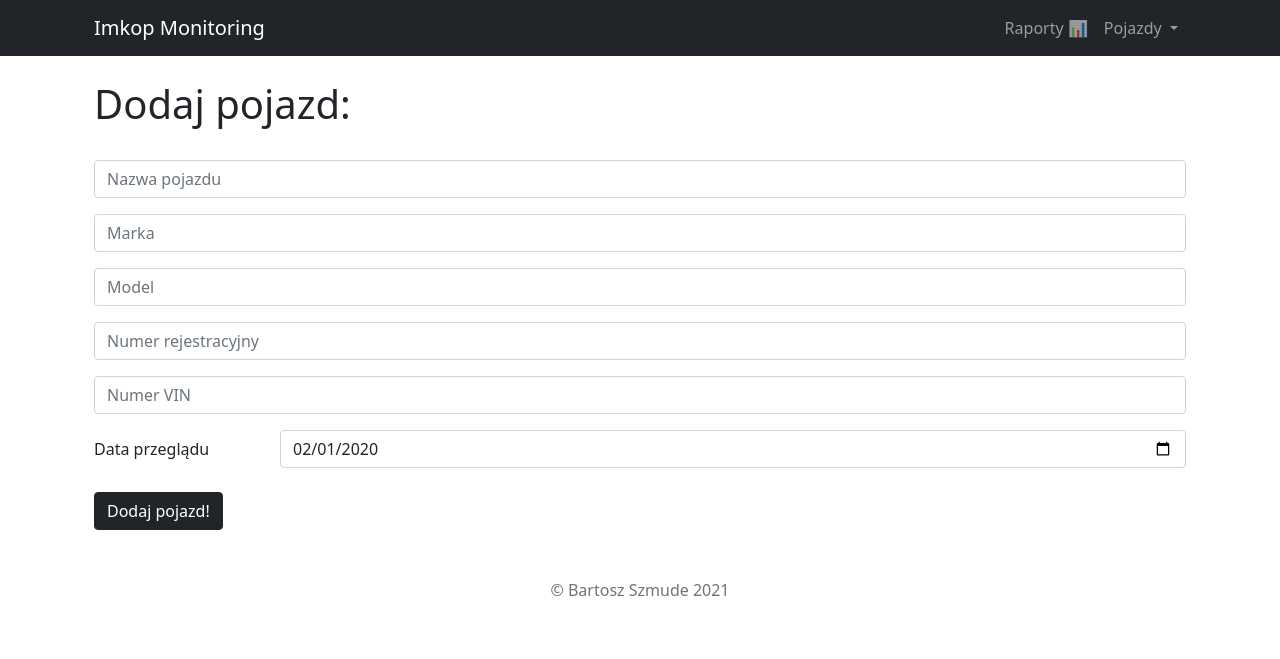
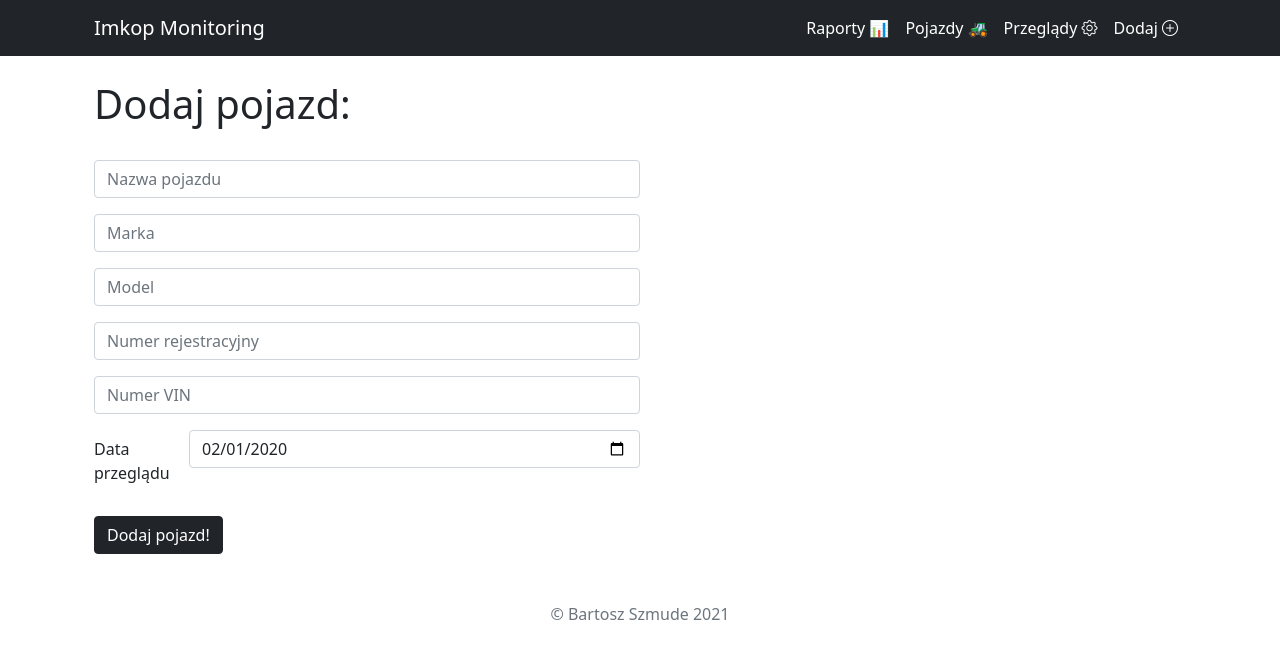
Before and after one commit to besesito/ehee, a Django app: page /pojazdy/dodaj in a window 1280 px wide. Shown: the top 659 px of the page. Run offline with Django 3.2, Linux system fonts and the light colour scheme; some libraries are stand-ins or nearby versions.

Commit message:
Update style

```diff
--- a/Imkop_project/templates/base.html
+++ b/Imkop_project/templates/base.html
@@ -48,18 +48,11 @@
             </button>
             <div class="collapse navbar-collapse justify-content-end" id="navbarNavAltMarkup">
                 <div class="navbar-nav">
-                    <a class="nav-link"  href="{% url 'raport' %}">Raporty 📊</a>
-                    <li class="nav-item dropdown">
-          <a class="nav-link dropdown-toggle" href="#" id="navbarDropdownMenuLink" role="button" data-bs-toggle="dropdown" aria-expanded="false">
-            Pojazdy
-          </a>
-          <ul class="dropdown-menu" aria-labelledby="navbarDropdownMenuLink">
-            <li><a class="dropdown-item" href="{% url 'pojazdy' %}">Pojazdy 🚜</a>
-            <li><a class="dropdown-item" href="{% url 'dodaj' %}">Dodaj  <i class="bi bi-plus-circle"></i></a>
-              <li><a class="dropdown-item" href="#">Przeglądy <i class="bi bi-gear"></i></a>
+                    <a class="nav-link active"  href="{% url 'raport' %}">Raporty 📊</a>
+                    <a class="nav-link active"  href="{% url 'pojazdy' %}">Pojazdy 🚜</a>
+                    <a class="nav-link active"  href="">Przeglądy <i class="bi bi-gear"></i></a>
+                    <a class="nav-link active"  href="{% url 'dodaj' %}">Dodaj <i class="bi bi-plus-circle"></i></a>
 
-          </ul>
-        </li>
                 </div>
             </div>
         </div>
--- a/pojazdy/templates/pojazdy/dodaj.html
+++ b/pojazdy/templates/pojazdy/dodaj.html
@@ -17,6 +17,7 @@
 <br>
 <h1>Dodaj pojazd: </h1>
 <br/>
+<div class="col-6">
 <form method="POST" action="{% url 'dodaj' %}" enctype="multipart/form-data">
     {% csrf_token %}
 
@@ -50,5 +51,6 @@
     <input class="btn btn-dark" type="submit" value="Dodaj pojazd!"/>
 
 </form>
+</div>
 
 {% endblock %}
```
